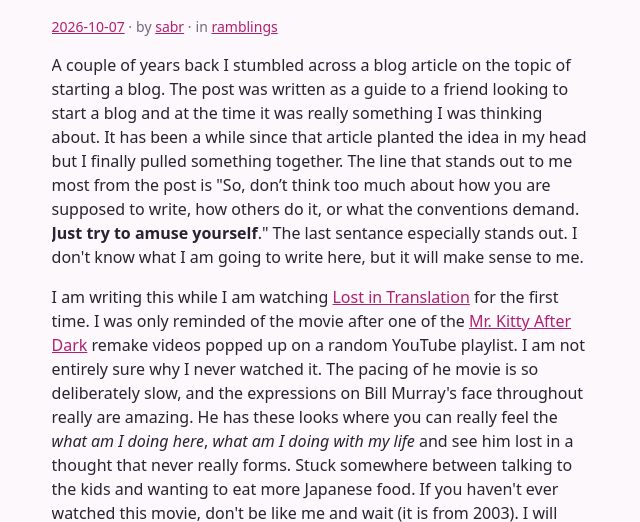
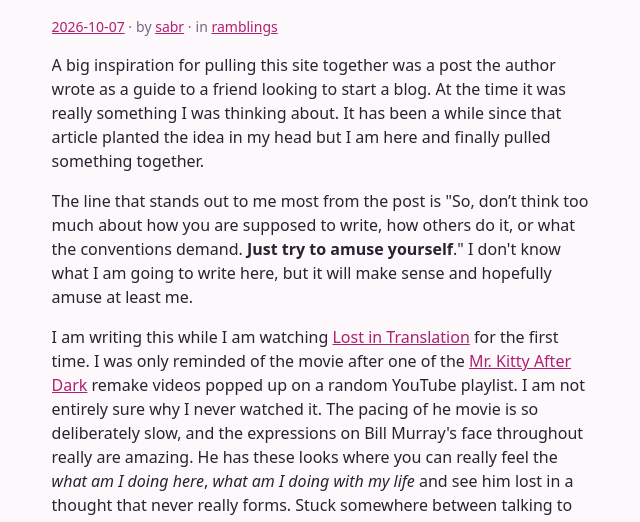
Before and after one commit to iamsabr/everything-sabr, an Eleventy site: page blog/trying-to-amuse.md in a window 1280 px wide. Shown: the part 277-799 px from the top of the page, without its empty margins (319-959 px from the left). Built offline with nearby package versions, Linux system fonts and the light colour scheme; Eleventy itself is replaced by a stand-in of ours; files that its build step writes are made by us from their sources.

Commit message:
cleaned up the writing a little

```diff
--- a/blog/trying-to-amuse.md
+++ b/blog/trying-to-amuse.md
@@ -6,7 +6,9 @@ date: 2026-10-07
 tags: ramblings
 ---
 
-A couple of years back I stumbled across a blog article on the topic of starting a blog. The post was written as a guide to a friend looking to start a blog and at the time it was really something I was thinking about. It has been a while since that article planted the idea in my head but I finally pulled something together. The line that stands out to me most from the post is "So, don’t think too much about how you are supposed to write, how others do it, or what the conventions demand. **Just try to amuse yourself**." The last sentance especially stands out. I don't know what I am going to write here, but it will make sense to me.
+A big inspiration for pulling this site together was a post the author wrote as a guide to a friend looking to start a blog. At the time it was really something I was thinking about. It has been a while since that article planted the idea in my head but I am here and finally pulled something together.
+
+The line that stands out to me most from the post is "So, don’t think too much about how you are supposed to write, how others do it, or what the conventions demand. **Just try to amuse yourself**." I don't know what I am going to write here, but it will make sense and hopefully amuse at least me.
 
 I am writing this while I am watching [Lost in Translation](https://en.wikipedia.org/wiki/Lost_in_Translation) for the first time. I was only reminded of the movie after one of the [Mr. Kitty After Dark](https://www.youtube.com/watch?v=OKgtA3h8WB8) remake videos popped up on a random YouTube playlist. I am not entirely sure why I never watched it. The pacing of he movie is so deliberately slow, and the expressions on Bill Murray's face throughout really are amazing. He has these looks where you can really feel the *what am I doing here*, *what am I doing with my life* and see him lost in a thought that never really forms. Stuck somewhere between talking to the kids and wanting to eat more Japanese food. If you haven't ever watched this movie, don't be like me and wait (it is from 2003). I will give the movie a solid 9 out of 10.
 
```
